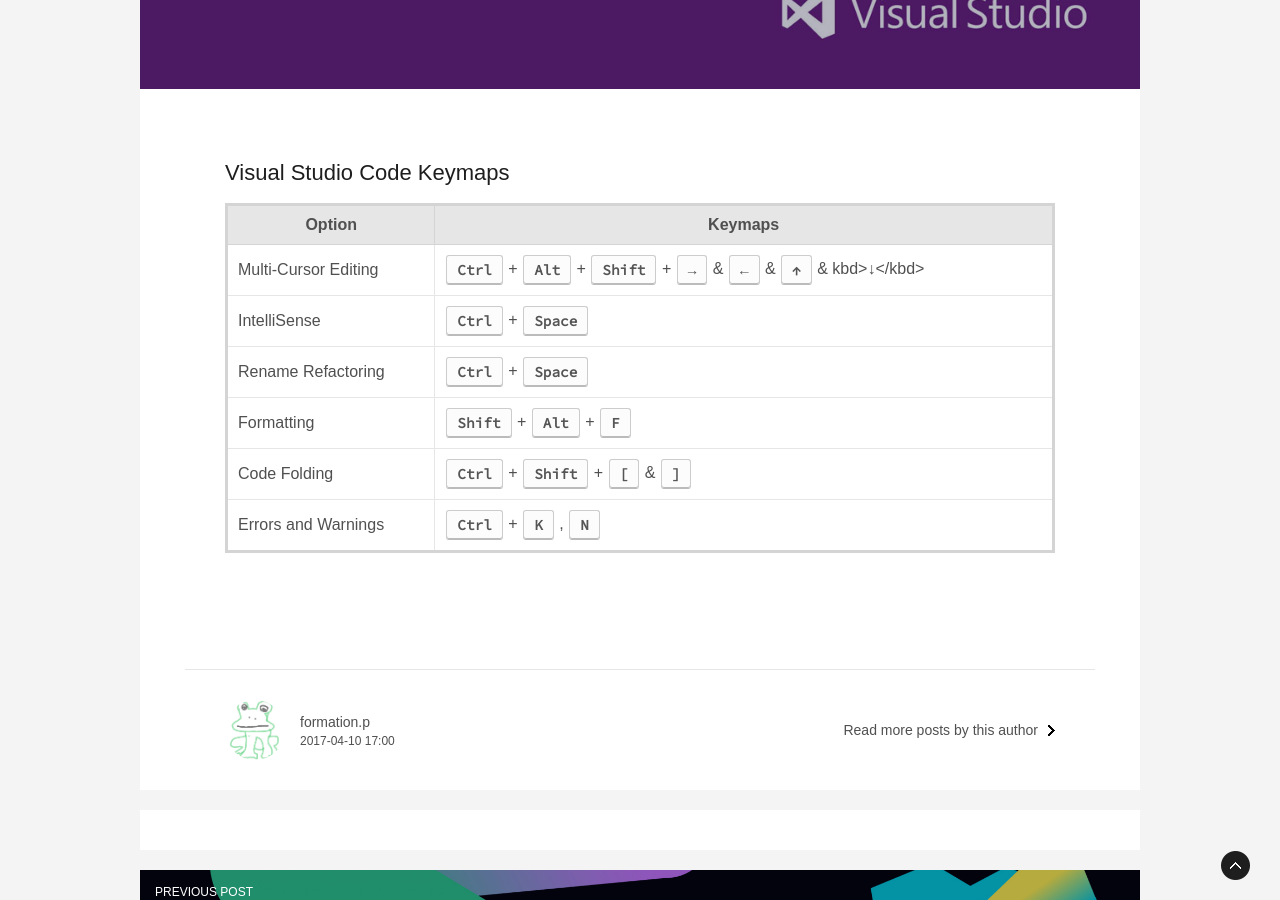
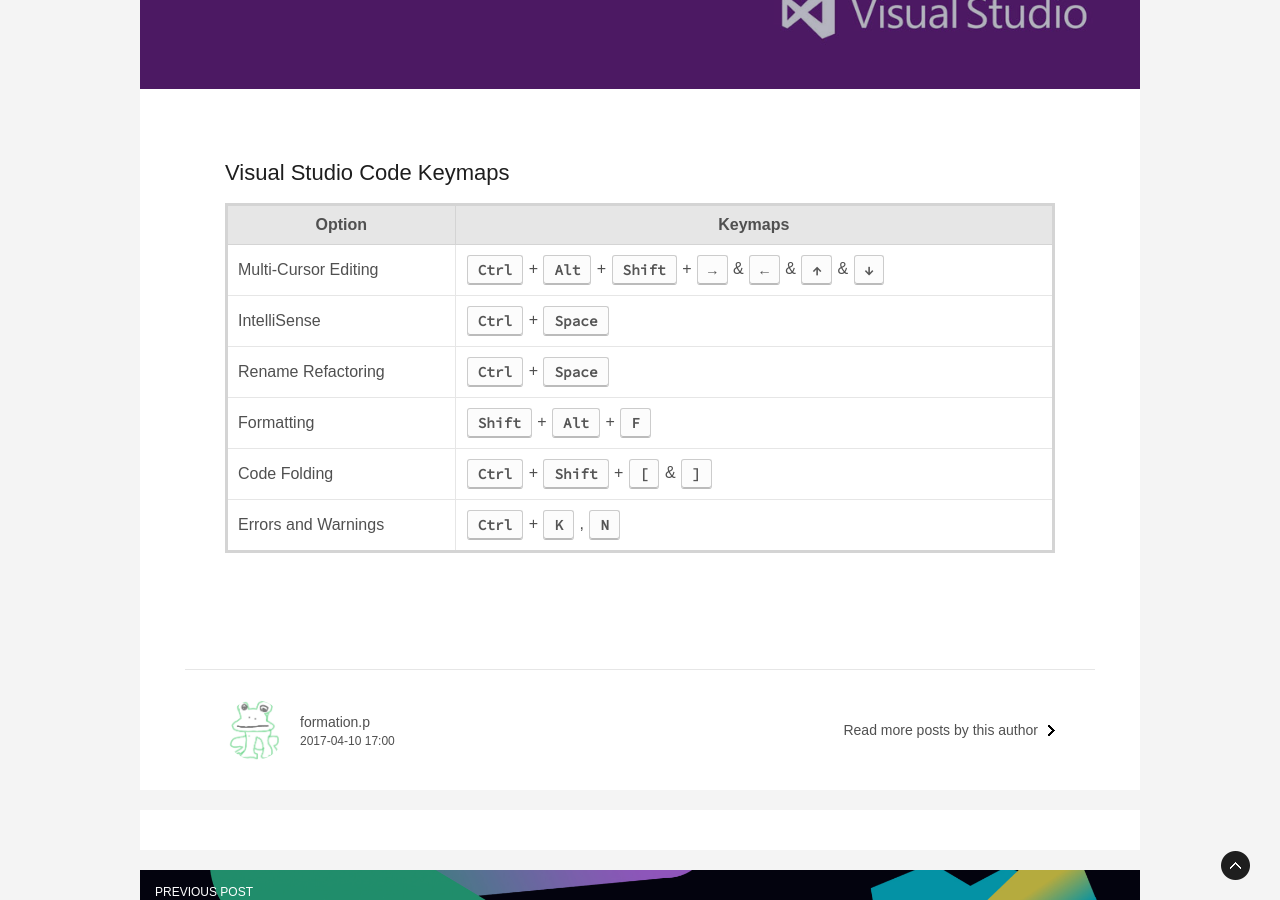
Before and after one commit to gutmate/gutmate.github.com, a Jekyll site: the page built from _posts/2017-04-10-vscode-keymaps.md, in a window 1280 px wide and 900 px high, scrolled down 348 px. Built offline with Jekyll 4.4.1, drawn with Linux system fonts in a browser that asks for light colours; some web fonts are replaced; comment, search, counter and statistics services are not loaded.

Commit message:
Update posting

```diff
--- a/_posts/2017-04-10-vscode-keymaps.md
+++ b/_posts/2017-04-10-vscode-keymaps.md
@@ -13,7 +13,7 @@
 
 |Option|Keymaps|
 |---|---|
-|Multi-Cursor Editing|<kbd>Ctrl</kbd> + <kbd>Alt</kbd> + <kbd>Shift</kbd> + <kbd>→</kbd> & <kbd>←</kbd> & <kbd>↑</kbd> & kbd>↓</kbd>|
+|Multi-Cursor Editing|<kbd>Ctrl</kbd> + <kbd>Alt</kbd> + <kbd>Shift</kbd> + <kbd>→</kbd> & <kbd>←</kbd> & <kbd>↑</kbd> & <kbd>↓</kbd>|
 |IntelliSense|<kbd>Ctrl</kbd> + <kbd>Space</kbd>|
 |Rename Refactoring|<kbd>Ctrl</kbd> + <kbd>Space</kbd>|
 |Formatting|<kbd>Shift</kbd> + <kbd>Alt</kbd> + <kbd>F</kbd>|
```
